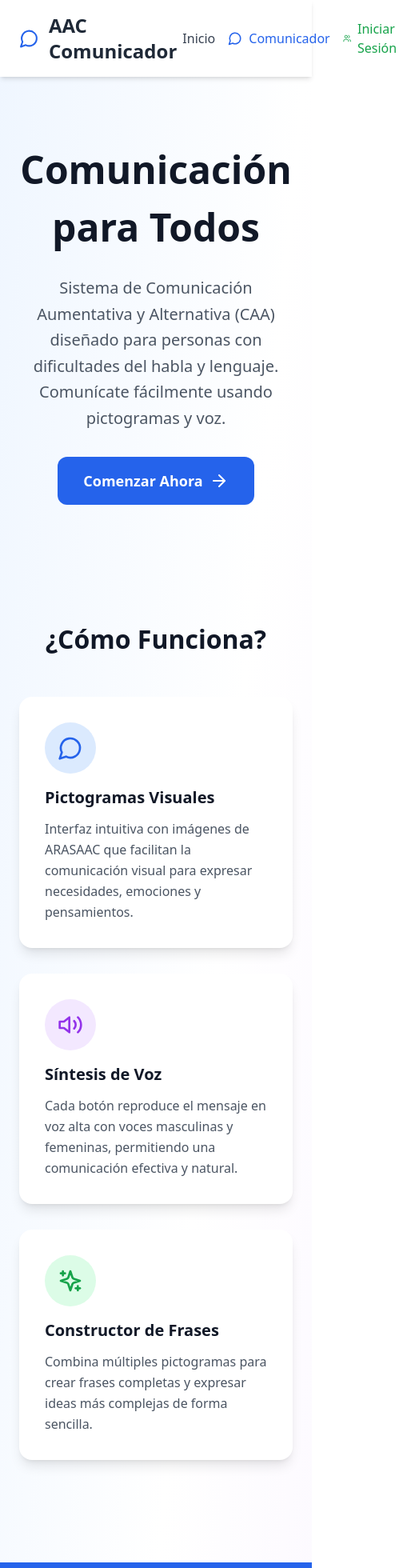
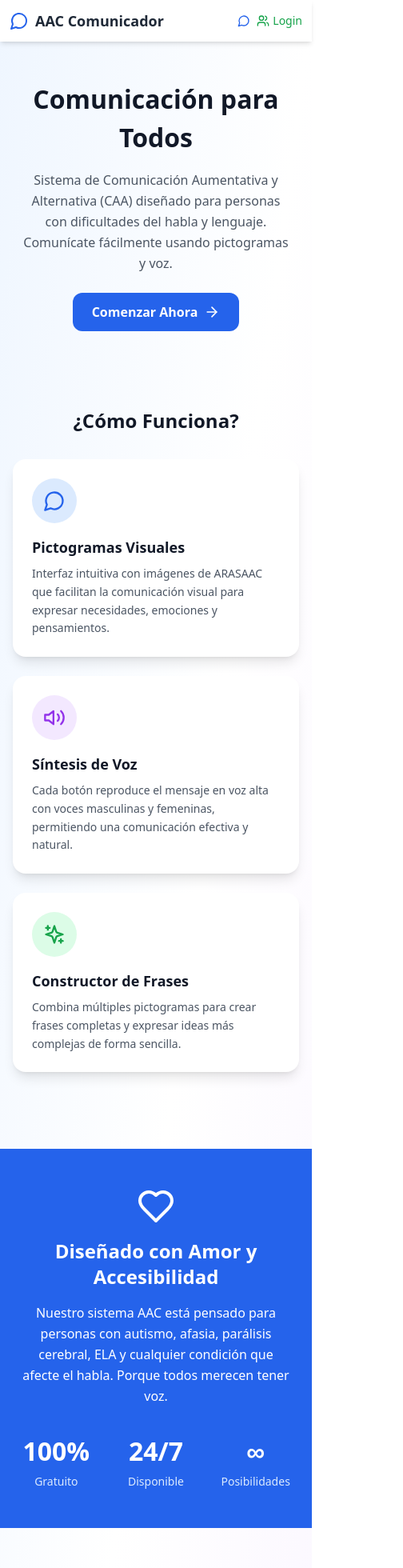
Before and after one commit to dangkid/project-lifeisgood, a React (Vite) app: page / in a window 390 px wide. Shown: the top 1960 px of the page at 80% size, 504 px wide, since content can reach past the window. Built offline with nearby package versions, Linux system fonts and the light colour scheme; no server answers.

Commit message:
feat: Enhance responsiveness across multiple components including Navbar, Header, and Buttons

```diff
--- a/src/pages/AdminView.jsx
+++ b/src/pages/AdminView.jsx
@@ -90,110 +90,115 @@ export default function AdminView({ onLogout, isTherapist = false, user }) {
 
   return (
     <div className="min-h-screen bg-gray-50">
-      {/* Header */}
+      {/* Header - Responsive */}
       <div className="bg-white shadow-lg">
-        <div className="max-w-7xl mx-auto px-4 py-6 sm:px-6 lg:px-8">
-          {/* Botón volver atrás */}
+        <div className="max-w-7xl mx-auto px-3 sm:px-4 py-4 sm:py-6 lg:px-8">
+          {/* Botón volver atrás - Responsive */}
           <button
             onClick={() => navigate('/')}
-            className="flex items-center gap-2 text-gray-600 hover:text-blue-600 mb-4 transition-colors"
+            className="flex items-center gap-1 sm:gap-2 text-gray-600 hover:text-blue-600 mb-3 sm:mb-4 transition-colors text-sm sm:text-base"
           >
-            <ArrowLeft size={20} />
+            <ArrowLeft size={18} className="sm:w-5 sm:h-5" />
             <span className="font-medium">Volver al Inicio</span>
           </button>
 
-          <div className="flex justify-between items-center">
-            <div>
+          <div className="flex flex-col sm:flex-row justify-between items-start sm:items-center gap-4">
+            <div className="flex-1">
               {isTherapist ? (
                 <>
-                  <div className="flex items-center gap-3 mb-1">
-                    <div className="w-12 h-12 bg-green-100 rounded-full flex items-center justify-center">
-                      <Users className="w-6 h-6 text-green-600" />
+                  <div className="flex items-center gap-2 sm:gap-3 mb-1">
+                    <div className="w-10 h-10 sm:w-12 sm:h-12 bg-green-100 rounded-full flex items-center justify-center flex-shrink-0">
+                      <Users className="w-5 h-5 sm:w-6 sm:h-6 text-green-600" />
                     </div>
                     <div>
-                      <h1 className="text-3xl font-bold text-gray-900">
+                      <h1 className="text-xl sm:text-2xl lg:text-3xl font-bold text-gray-900">
                         Bienvenido, {getSpecialistName()}
                       </h1>
-                      <p className="text-sm text-gray-600">{user?.email}</p>
+                      <p className="text-xs sm:text-sm text-gray-600 truncate max-w-[200px] sm:max-w-none">{user?.email}</p>
                     </div>
                   </div>
-                  <p className="text-green-600 font-medium mt-2">Panel de Especialista - Gestiona tus pacientes y recursos</p>
+                  <p className="text-green-600 font-medium mt-2 text-sm sm:text-base">Panel de Especialista - Gestiona tus pacientes y recursos</p>
                 </>
               ) : (
-                <h1 className="text-4xl font-bold text-gray-900">Panel de Administración</h1>
+                <h1 className="text-2xl sm:text-3xl lg:text-4xl font-bold text-gray-900">Panel de Administración</h1>
               )}
             </div>
-            <div className="flex items-center gap-3">
+            <div className="flex items-center gap-2 sm:gap-3 w-full sm:w-auto">
               <button
                 onClick={() => navigate('/comunicador')}
-                className="flex items-center gap-2 bg-blue-500 hover:bg-blue-600 text-white
-                           px-6 py-3 rounded-lg text-xl font-medium transition-colors"
+                className="flex items-center justify-center gap-1 sm:gap-2 bg-blue-500 hover:bg-blue-600 active:bg-blue-700 text-white
+                           px-3 sm:px-6 py-2.5 sm:py-3 rounded-lg text-base sm:text-xl font-medium transition-colors flex-1 sm:flex-initial"
               >
-                <MessageCircle className="w-6 h-6" />
-                Comunicador
+                <MessageCircle className="w-5 h-5 sm:w-6 sm:h-6" />
+                <span className="hidden sm:inline">Comunicador</span>
+                <span className="sm:hidden">Comunicar</span>
               </button>
               <button
                 onClick={handleLogout}
-                className="flex items-center gap-2 bg-gray-800 hover:bg-gray-700 text-white
-                           px-6 py-3 rounded-lg text-xl font-medium transition-colors"
+                className="flex items-center justify-center gap-1 sm:gap-2 bg-gray-800 hover:bg-gray-700 active:bg-gray-900 text-white
+                           px-3 sm:px-6 py-2.5 sm:py-3 rounded-lg text-base sm:text-xl font-medium transition-colors"
               >
-                <LogOut className="w-6 h-6" />
-                Salir
+                <LogOut className="w-5 h-5 sm:w-6 sm:h-6" />
+                <span className="hidden sm:inline">Salir</span>
               </button>
             </div>
           </div>
         </div>
       </div>
 
-      {/* Content */}
-      <div className="max-w-7xl mx-auto px-4 py-8 sm:px-6 lg:px-8">
-        {/* Tabs */}
-        <div className="mb-8 flex gap-4 border-b border-gray-300">
+      {/* Content - Responsive */}
+      <div className="max-w-7xl mx-auto px-3 sm:px-4 py-4 sm:py-8 lg:px-8">
+        {/* Tabs - Responsive con scroll horizontal en móviles */}
+        <div className="mb-6 sm:mb-8 overflow-x-auto">
+          <div className="flex gap-2 sm:gap-4 border-b border-gray-300 min-w-max sm:min-w-0">
             <button
               onClick={() => setActiveTab('buttons')}
-            className={`px-6 py-3 font-bold text-lg transition-colors ${
+              className={`px-3 sm:px-6 py-2 sm:py-3 font-bold text-sm sm:text-lg transition-colors whitespace-nowrap ${
                 activeTab === 'buttons'
                   ? 'text-blue-600 border-b-4 border-blue-600'
                   : 'text-gray-600 hover:text-gray-800'
               }`}
             >
-            <div className="flex items-center gap-2">
-              <ImageIcon size={20} />
-              Botones de Comunicación
+              <div className="flex items-center gap-1 sm:gap-2">
+                <ImageIcon size={18} className="sm:w-5 sm:h-5" />
+                <span className="hidden sm:inline">Botones de Comunicación</span>
+                <span className="sm:hidden">Botones</span>
               </div>
             </button>
             <button
               onClick={() => setActiveTab('profiles')}
-            className={`px-6 py-3 font-bold text-lg transition-colors ${
+              className={`px-3 sm:px-6 py-2 sm:py-3 font-bold text-sm sm:text-lg transition-colors whitespace-nowrap ${
                 activeTab === 'profiles'
                   ? 'text-blue-600 border-b-4 border-blue-600'
                   : 'text-gray-600 hover:text-gray-800'
               }`}
             >
-            <div className="flex items-center gap-2">
-              <Users size={20} />
-              Perfiles de Pacientes
+              <div className="flex items-center gap-1 sm:gap-2">
+                <Users size={18} className="sm:w-5 sm:h-5" />
+                <span className="hidden sm:inline">Perfiles de Pacientes</span>
+                <span className="sm:hidden">Pacientes</span>
               </div>
             </button>
+          </div>
         </div>
 
         {/* Tab Content */}
         {activeTab === 'buttons' ? (
           <>
-            {/* Add Button */}
-            <div className="mb-8">
+            {/* Add Button - Responsive */}
+            <div className="mb-6 sm:mb-8">
               <button
                 onClick={() => setShowForm(true)}
-                className="flex items-center gap-2 bg-primary hover:bg-primary-dark text-white
-                           px-8 py-4 rounded-lg text-2xl font-bold transition-colors shadow-lg"
+                className="w-full sm:w-auto flex items-center justify-center gap-2 bg-primary hover:bg-primary-dark active:bg-blue-700 text-white
+                           px-4 sm:px-8 py-3 sm:py-4 rounded-lg text-lg sm:text-2xl font-bold transition-colors shadow-lg"
               >
-                <Plus className="w-8 h-8" />
+                <Plus className="w-6 h-6 sm:w-8 sm:h-8" />
                 Crear Nuevo Botón
               </button>
             </div>
 
-        {/* Buttons List */}
-        <div className="grid grid-cols-1 md:grid-cols-2 lg:grid-cols-3 gap-6">
+            {/* Buttons List - Responsive Grid */}
+            <div className="grid grid-cols-1 sm:grid-cols-2 lg:grid-cols-3 gap-4 sm:gap-6">
           {buttons.map(button => (
             <div
               key={button.id}
--- a/src/pages/LandingPage.jsx
+++ b/src/pages/LandingPage.jsx
@@ -4,43 +4,39 @@ import { MessageCircle, Volume2, Users, Sparkles, ArrowRight, Heart, Settings }
 export default function LandingPage({ user }) {
   return (
     <div className="min-h-screen bg-gradient-to-br from-blue-50 via-white to-purple-50">
-      {/* Navbar */}
+      {/* Navbar - Responsive */}
       <nav className="bg-white shadow-md sticky top-0 z-50">
-        <div className="max-w-7xl mx-auto px-6 py-4">
+        <div className="max-w-7xl mx-auto px-3 sm:px-6 py-3 sm:py-4">
           <div className="flex justify-between items-center">
-            <div className="flex items-center gap-3">
-              <MessageCircle className="w-8 h-8 text-blue-600" />
-              <h1 className="text-2xl font-bold text-gray-800">AAC Comunicador</h1>
+            <div className="flex items-center gap-2 sm:gap-3">
+              <MessageCircle className="w-6 h-6 sm:w-8 sm:h-8 text-blue-600 flex-shrink-0" />
+              <h1 className="text-lg sm:text-2xl font-bold text-gray-800">AAC Comunicador</h1>
             </div>
-            <div className="flex items-center gap-4">
-              <Link
-                to="/"
-                className="text-gray-700 hover:text-blue-600 font-medium transition-colors"
-              >
-                Inicio
-              </Link>
+            <div className="flex items-center gap-2 sm:gap-4">
               <Link
                 to="/comunicador"
-                className="text-blue-600 hover:text-blue-700 font-medium transition-colors flex items-center gap-2"
+                className="text-blue-600 hover:text-blue-700 font-medium transition-colors flex items-center gap-1 sm:gap-2 text-sm sm:text-base"
               >
-                <MessageCircle size={18} />
-                Comunicador
+                <MessageCircle size={16} className="sm:w-[18px] sm:h-[18px]" />
+                <span className="hidden sm:inline">Comunicador</span>
               </Link>
               {user ? (
                 <Link
                   to="/especialista"
-                  className="bg-green-600 hover:bg-green-700 text-white px-4 py-2 rounded-lg font-medium transition-colors flex items-center gap-2"
+                  className="bg-green-600 hover:bg-green-700 active:bg-green-800 text-white px-2 sm:px-4 py-1.5 sm:py-2 rounded-lg font-medium transition-colors flex items-center gap-1 sm:gap-2 text-xs sm:text-base"
                 >
-                  <Users size={18} />
-                  Panel de Especialista
+                  <Users size={16} className="sm:w-[18px] sm:h-[18px]" />
+                  <span className="hidden sm:inline">Panel de Especialista</span>
+                  <span className="sm:hidden">Panel</span>
                 </Link>
               ) : (
                 <Link
                   to="/especialista/login"
-                  className="text-green-600 hover:text-green-700 font-medium transition-colors flex items-center gap-2"
+                  className="text-green-600 hover:text-green-700 font-medium transition-colors flex items-center gap-1 sm:gap-2 text-sm sm:text-base"
                 >
-                  <Users size={18} />
-                  Iniciar Sesión
+                  <Users size={16} className="sm:w-[18px] sm:h-[18px]" />
+                  <span className="hidden sm:inline">Iniciar Sesión</span>
+                  <span className="sm:hidden">Login</span>
                 </Link>
               )}
             </div>
@@ -48,71 +44,71 @@ export default function LandingPage({ user }) {
         </div>
       </nav>
 
-      {/* Hero Section */}
-      <section className="max-w-7xl mx-auto px-6 py-20 text-center">
+      {/* Hero Section - Responsive */}
+      <section className="max-w-7xl mx-auto px-4 sm:px-6 py-12 sm:py-20 text-center">
         <div className="max-w-3xl mx-auto">
-          <h2 className="text-5xl md:text-6xl font-bold text-gray-900 mb-6">
+          <h2 className="text-3xl sm:text-4xl md:text-5xl lg:text-6xl font-bold text-gray-900 mb-4 sm:mb-6">
             Comunicación para Todos
           </h2>
-          <p className="text-xl text-gray-600 mb-8 leading-relaxed">
+          <p className="text-base sm:text-lg md:text-xl text-gray-600 mb-6 sm:mb-8 leading-relaxed px-2">
             Sistema de Comunicación Aumentativa y Alternativa (CAA) diseñado para personas
             con dificultades del habla y lenguaje. Comunícate fácilmente usando pictogramas y voz.
           </p>
-          <div className="flex gap-4 justify-center">
+          <div className="flex gap-3 sm:gap-4 justify-center px-4">
             <Link
               to="/comunicador"
-              className="bg-blue-600 hover:bg-blue-700 text-white px-8 py-4 rounded-xl font-bold text-lg transition-all hover:shadow-lg flex items-center gap-2"
+              className="bg-blue-600 hover:bg-blue-700 active:bg-blue-800 text-white px-6 sm:px-8 py-3 sm:py-4 rounded-xl font-bold text-base sm:text-lg transition-all hover:shadow-lg flex items-center gap-2"
             >
               Comenzar Ahora
-              <ArrowRight size={24} />
+              <ArrowRight size={20} className="sm:w-6 sm:h-6" />
             </Link>
           </div>
         </div>
       </section>
 
-      {/* Features Section */}
-      <section className="max-w-7xl mx-auto px-6 py-16">
-        <h3 className="text-3xl font-bold text-center text-gray-900 mb-12">
+      {/* Features Section - Responsive */}
+      <section className="max-w-7xl mx-auto px-4 sm:px-6 py-12 sm:py-16">
+        <h3 className="text-2xl sm:text-3xl font-bold text-center text-gray-900 mb-8 sm:mb-12">
           ¿Cómo Funciona?
         </h3>
-        <div className="grid md:grid-cols-3 gap-8">
+        <div className="grid grid-cols-1 sm:grid-cols-2 md:grid-cols-3 gap-6 sm:gap-8">
           {/* Feature 1 */}
-          <div className="bg-white p-8 rounded-2xl shadow-lg hover:shadow-xl transition-shadow">
-            <div className="w-16 h-16 bg-blue-100 rounded-full flex items-center justify-center mb-4">
-              <MessageCircle className="w-8 h-8 text-blue-600" />
+          <div className="bg-white p-6 sm:p-8 rounded-2xl shadow-lg hover:shadow-xl transition-shadow">
+            <div className="w-14 h-14 sm:w-16 sm:h-16 bg-blue-100 rounded-full flex items-center justify-center mb-4">
+              <MessageCircle className="w-7 h-7 sm:w-8 sm:h-8 text-blue-600" />
             </div>
-            <h4 className="text-xl font-bold text-gray-900 mb-3">
+            <h4 className="text-lg sm:text-xl font-bold text-gray-900 mb-2 sm:mb-3">
               Pictogramas Visuales
             </h4>
-            <p className="text-gray-600 leading-relaxed">
+            <p className="text-sm sm:text-base text-gray-600 leading-relaxed">
               Interfaz intuitiva con imágenes de ARASAAC que facilitan la comunicación visual
               para expresar necesidades, emociones y pensamientos.
             </p>
           </div>
 
           {/* Feature 2 */}
-          <div className="bg-white p-8 rounded-2xl shadow-lg hover:shadow-xl transition-shadow">
-            <div className="w-16 h-16 bg-purple-100 rounded-full flex items-center justify-center mb-4">
-              <Volume2 className="w-8 h-8 text-purple-600" />
+          <div className="bg-white p-6 sm:p-8 rounded-2xl shadow-lg hover:shadow-xl transition-shadow">
+            <div className="w-14 h-14 sm:w-16 sm:h-16 bg-purple-100 rounded-full flex items-center justify-center mb-4">
+              <Volume2 className="w-7 h-7 sm:w-8 sm:h-8 text-purple-600" />
             </div>
-            <h4 className="text-xl font-bold text-gray-900 mb-3">
+            <h4 className="text-lg sm:text-xl font-bold text-gray-900 mb-2 sm:mb-3">
               Síntesis de Voz
             </h4>
-            <p className="text-gray-600 leading-relaxed">
+            <p className="text-sm sm:text-base text-gray-600 leading-relaxed">
               Cada botón reproduce el mensaje en voz alta con voces masculinas y femeninas,
               permitiendo una comunicación efectiva y natural.
             </p>
           </div>
 
           {/* Feature 3 */}
-          <div className="bg-white p-8 rounded-2xl shadow-lg hover:shadow-xl transition-shadow">
-            <div className="w-16 h-16 bg-green-100 rounded-full flex items-center justify-center mb-4">
-              <Sparkles className="w-8 h-8 text-green-600" />
+          <div className="bg-white p-6 sm:p-8 rounded-2xl shadow-lg hover:shadow-xl transition-shadow">
+            <div className="w-14 h-14 sm:w-16 sm:h-16 bg-green-100 rounded-full flex items-center justify-center mb-4">
+              <Sparkles className="w-7 h-7 sm:w-8 sm:h-8 text-green-600" />
             </div>
-            <h4 className="text-xl font-bold text-gray-900 mb-3">
+            <h4 className="text-lg sm:text-xl font-bold text-gray-900 mb-2 sm:mb-3">
               Constructor de Frases
             </h4>
-            <p className="text-gray-600 leading-relaxed">
+            <p className="text-sm sm:text-base text-gray-600 leading-relaxed">
               Combina múltiples pictogramas para crear frases completas y expresar
               ideas más complejas de forma sencilla.
             </p>
@@ -120,31 +116,31 @@ export default function LandingPage({ user }) {
         </div>
       </section>
 
-      {/* Benefits Section */}
-      <section className="bg-blue-600 text-white py-16 mt-16">
-        <div className="max-w-7xl mx-auto px-6">
+      {/* Benefits Section - Responsive */}
+      <section className="bg-blue-600 text-white py-12 sm:py-16 mt-12 sm:mt-16">
+        <div className="max-w-7xl mx-auto px-4 sm:px-6">
           <div className="max-w-3xl mx-auto text-center">
-            <Heart className="w-16 h-16 mx-auto mb-6" />
-            <h3 className="text-3xl font-bold mb-6">
+            <Heart className="w-12 h-12 sm:w-16 sm:h-16 mx-auto mb-4 sm:mb-6" />
+            <h3 className="text-2xl sm:text-3xl font-bold mb-4 sm:mb-6">
               Diseñado con Amor y Accesibilidad
             </h3>
-            <p className="text-xl leading-relaxed mb-8">
+            <p className="text-base sm:text-xl leading-relaxed mb-6 sm:mb-8 px-2">
               Nuestro sistema AAC está pensado para personas con autismo, afasia,
               parálisis cerebral, ELA y cualquier condición que afecte el habla.
               Porque todos merecen tener voz.
             </p>
-            <div className="grid md:grid-cols-3 gap-6 text-center mt-12">
+            <div className="grid grid-cols-3 gap-4 sm:gap-6 text-center mt-8 sm:mt-12">
               <div>
-                <div className="text-4xl font-bold mb-2">100%</div>
-                <div className="text-blue-100">Gratuito</div>
+                <div className="text-3xl sm:text-4xl font-bold mb-1 sm:mb-2">100%</div>
+                <div className="text-blue-100 text-sm sm:text-base">Gratuito</div>
               </div>
               <div>
-                <div className="text-4xl font-bold mb-2">24/7</div>
-                <div className="text-blue-100">Disponible</div>
+                <div className="text-3xl sm:text-4xl font-bold mb-1 sm:mb-2">24/7</div>
+                <div className="text-blue-100 text-sm sm:text-base">Disponible</div>
               </div>
               <div>
-                <div className="text-4xl font-bold mb-2">∞</div>
-                <div className="text-blue-100">Posibilidades</div>
+                <div className="text-3xl sm:text-4xl font-bold mb-1 sm:mb-2">∞</div>
+                <div className="text-blue-100 text-sm sm:text-base">Posibilidades</div>
               </div>
             </div>
           </div>
```
Also changed, not shown: src/components/patient/CommunicationButton.jsx (+14 -13 lines), src/components/patient/PhraseBuilder.jsx (+19 -18 lines), src/pages/PatientView.jsx (+37 -33 lines). Lines whose indentation alone changed are shown as unchanged.
